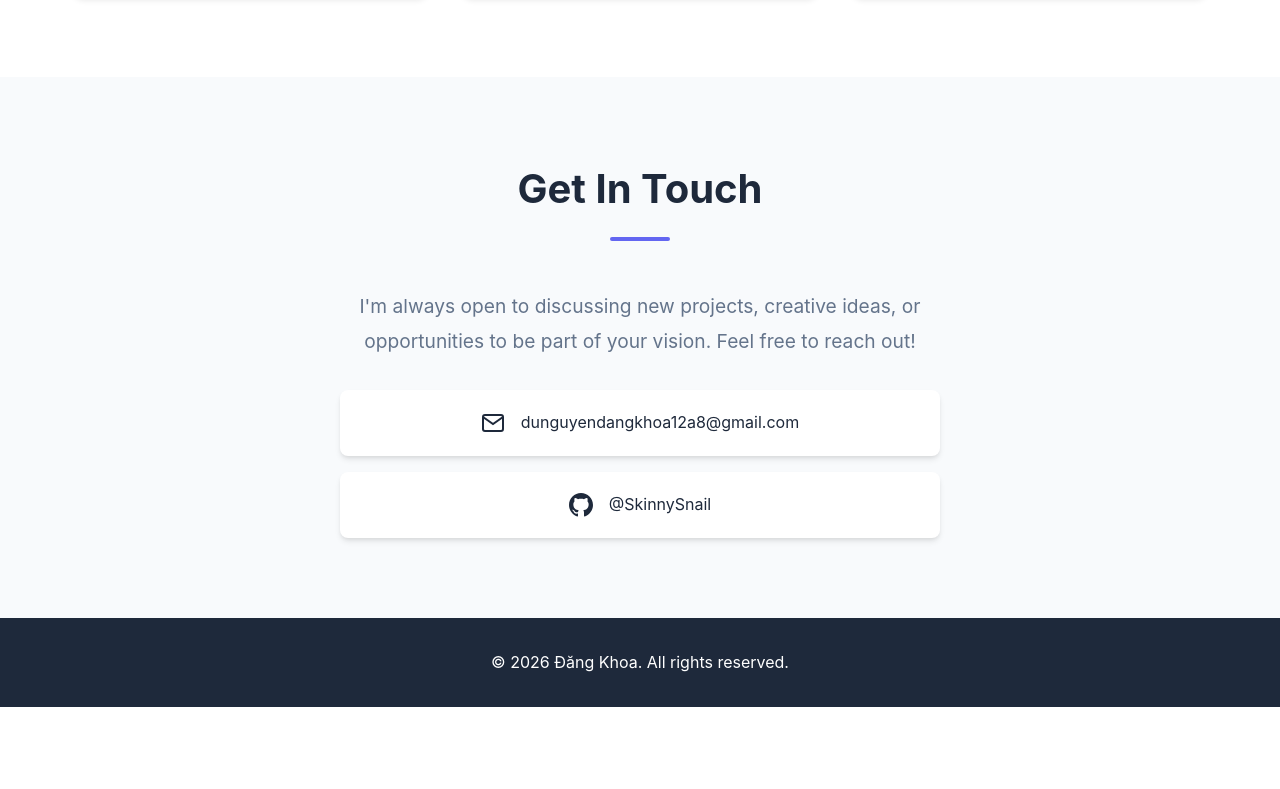
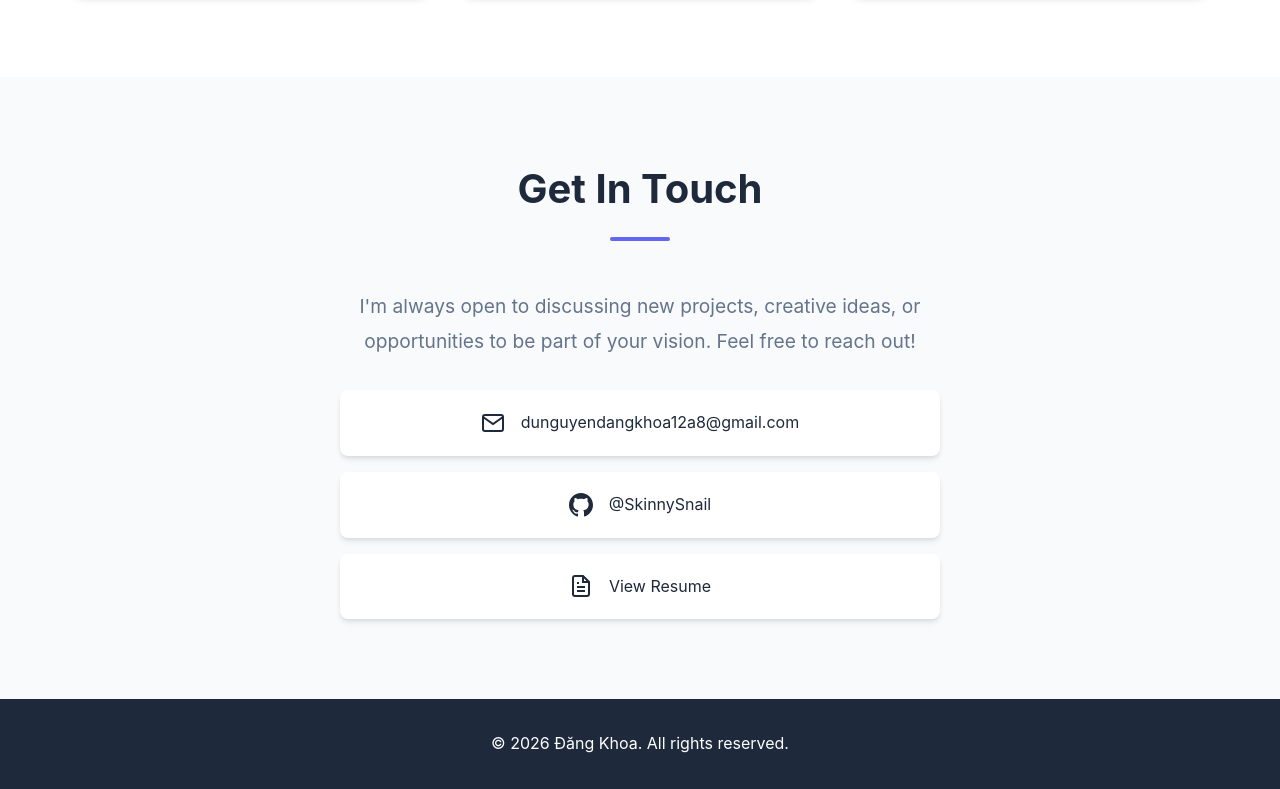
Before and after one commit to SkinnySnail/SkinnySnail.github.io, a plain HTML site: page index.html in a window 1280 px wide. Shown: the part 2020-2809 px from the top of the page. Before the commit the page ends 2727 px from the top, so only its background shows below. Drawn offline with Linux system fonts and the light colour scheme.

Commit message:
Update index.html

```diff
--- a/index.html
+++ b/index.html
@@ -183,6 +183,17 @@
                         </svg>
                         <span>@SkinnySnail</span>
                     </a>
+                    <a href="resume.pdf" target="_blank" class="contact-method">
+                        <svg width="24" height="24" viewBox="0 0 24 24" fill="none" stroke="currentColor"
+                            stroke-width="2">
+                            <path d="M14 2H6a2 2 0 0 0-2 2v16a2 2 0 0 0 2 2h12a2 2 0 0 0 2-2V8z"></path>
+                            <polyline points="14 2 14 8 20 8"></polyline>
+                            <line x1="16" y1="13" x2="8" y2="13"></line>
+                            <line x1="16" y1="17" x2="8" y2="17"></line>
+                            <polyline points="10 9 9 9 8 9"></polyline>
+                        </svg>
+                        <span>View Resume</span>
+                    </a>
                 </div>
             </div>
         </div>
```
